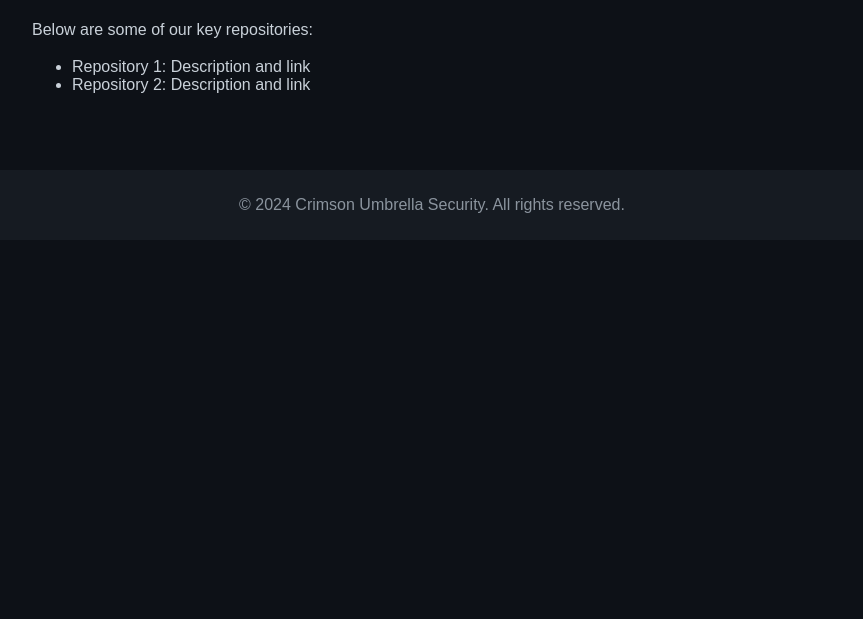
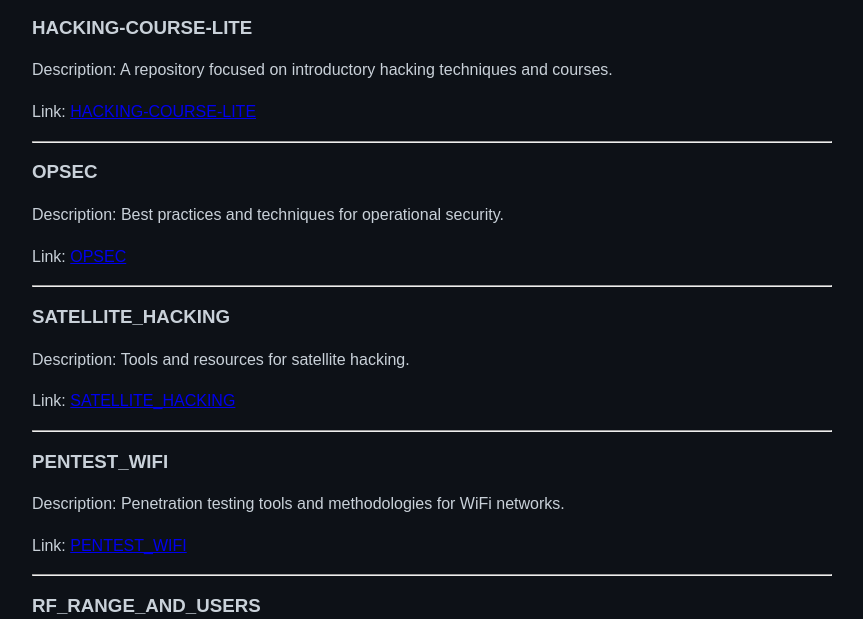
Before and after one commit to CrimsonCypher/CrimsonCypher.github.io, a plain HTML site: page knowledge.html in a window 1280 px wide. Shown: the part 333-952 px from the top of the page, without its empty margins (208-1071 px from the left). Before the commit the page ends 800 px from the top, so only its background shows below. Drawn offline with Linux system fonts and the light colour scheme.

Commit message:
Update knowledge.html

```diff
--- a/knowledge.html
+++ b/knowledge.html
@@ -75,12 +75,35 @@
     <div class="container">
         <section id="knowledge">
             <h2>Knowledge</h2>
-            <p>Below are some of our key repositories:</p>
-            <ul>
-                <li>Repository 1: Description and link</li>
-                <li>Repository 2: Description and link</li>
-                <!-- Add more repositories as needed -->
-            </ul>
+            <div id="repository1">
+                <h3>HACKING-COURSE-LITE</h3>
+                <p>Description: A repository focused on introductory hacking techniques and courses.</p>
+                <p>Link: <a href="link_to_repository1">HACKING-COURSE-LITE</a></p>
+            </div>
+            <hr>
+            <div id="repository2">
+                <h3>OPSEC</h3>
+                <p>Description: Best practices and techniques for operational security.</p>
+                <p>Link: <a href="link_to_repository2">OPSEC</a></p>
+            </div>
+            <hr>
+            <div id="repository3">
+                <h3>SATELLITE_HACKING</h3>
+                <p>Description: Tools and resources for satellite hacking.</p>
+                <p>Link: <a href="link_to_repository3">SATELLITE_HACKING</a></p>
+            </div>
+            <hr>
+            <div id="repository4">
+                <h3>PENTEST_WIFI</h3>
+                <p>Description: Penetration testing tools and methodologies for WiFi networks.</p>
+                <p>Link: <a href="link_to_repository4">PENTEST_WIFI</a></p>
+            </div>
+            <hr>
+            <div id="repository5">
+                <h3>RF_RANGE_AND_USERS</h3>
+                <p>Description: Research and tools related to RF range and user tracking.</p>
+                <p>Link: <a href="link_to_repository5">RF_RANGE_AND_USERS</a></p>
+            </div>
         </section>
     </div>
     <footer>
```
